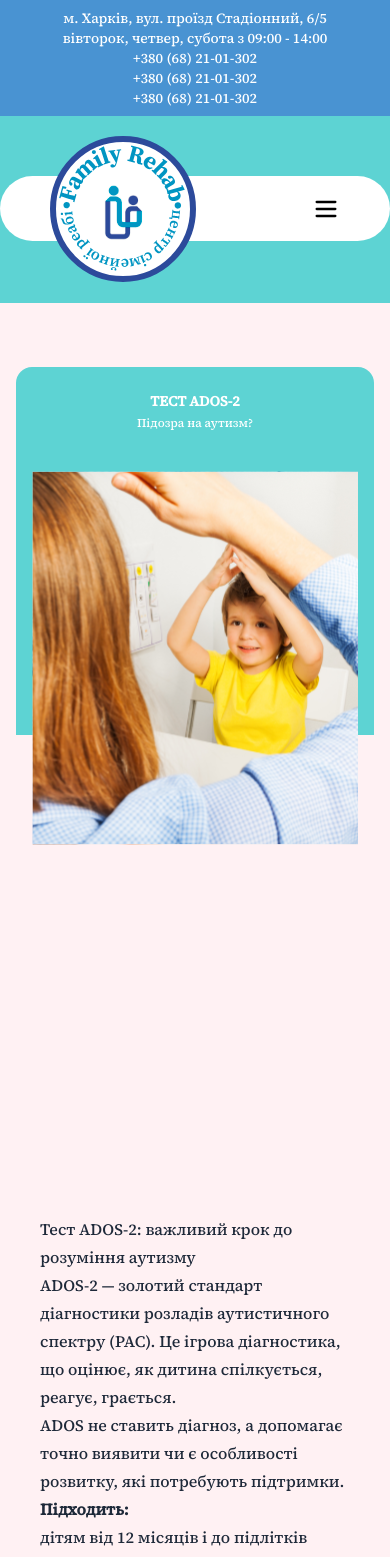
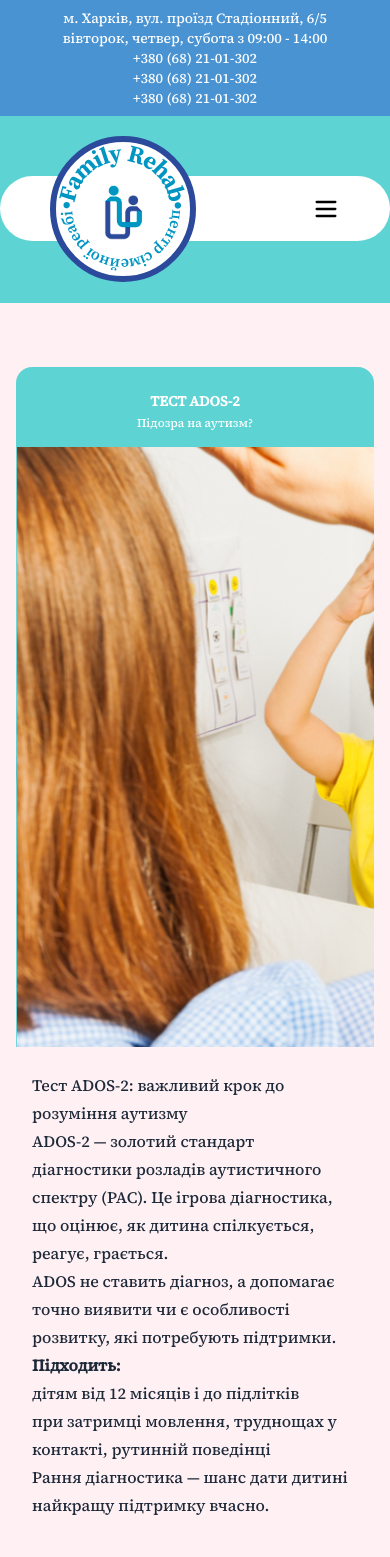
Before and after one commit to Vasilchenk23/rehab, a Next.js app: page /blog/ados-test in a window 390 px wide. Shown: the top 1557 px of the page. Built offline with nearby package versions, Linux system fonts and the light colour scheme.

Commit message:
fix layout

```diff
--- a/app/blog/[slug]/page.tsx
+++ b/app/blog/[slug]/page.tsx
@@ -1,12 +1,9 @@
 import { posts } from "@/app/data/blog";
 import Image from "next/image";
 
-type BlogPageProps = {
-  params: { slug: string };
-};
-
-export default async function BlogPostPage({ params }: BlogPageProps) {
-  const post = posts.find((p) => p.slug === params.slug);
+export default async function BlogPostPage({ params }: { params: Promise<{ slug: string }> }) {
+  const { slug } = await params;
+  const post = posts.find((p) => p.slug === slug);
 
   if (!post) {
     return <p className="text-center text-red-500">Пост не знайдено</p>;
@@ -14,30 +11,33 @@ export default async function BlogPostPage({ params }: BlogPageProps) {
 
   return (
     <main className="bg-[#FFF1F3] py-16 px-4 min-h-screen">
-      <div className="max-w-[630px] mx-auto rounded-t-xl overflow-hidden ">
+      <div className="max-w-[630px] mx-auto rounded-t-xl overflow-hidden">
         <div
-          className="relative py-6 px-4"
+          className="relative"
           style={{
             backgroundColor: post.labelColor || "#5DD3D3",
             borderTopLeftRadius: "1rem",
             borderTopRightRadius: "1rem",
           }}
         >
-          <div className="text-white text-center text-sm font-bold uppercase px-4 pb-3 min-h-[80px]">
+          <div className="text-white text-center text-sm font-bold uppercase px-4 pt-6 pb-3 min-h-[80px]">
             <div>{post.label}</div>
             <div className="text-xs normal-case font-medium mt-1">{post.excerpt}</div>
           </div>
-          <div className="relative w-full h-[240px]">
+
+          <div className="relative w-[600px] h-[600px] mx-auto overflow-hidden">
             <Image
               src={post.cover}
               alt={post.title}
-              width={600}
-              height={100}
+              fill
+              className="object-cover"
+              sizes="(max-width: 768px) 100vw, 600px"
             />
           </div>
+
         </div>
         <div
-          className="text-gray-800 leading-7 px-6 pb-10 pt-120 prose prose-li:marker:text-[#5DD3D3]"
+          className="text-gray-800 leading-7 px-4 sm:px-6 pb-10 pt-6 prose prose-li:marker:text-[#5DD3D3]"
           dangerouslySetInnerHTML={{ __html: post.content }}
         />
       </div>
--- a/app/layout.tsx
+++ b/app/layout.tsx
@@ -27,14 +27,14 @@ export const metadata: Metadata = {
     "Харків",
     "Family Rehab",
   ],
-  authors: [{ name: "Family Rehab", url: "https://family-rehab.com.ua" }],
+  authors: [{ name: "Family Rehab", url: "https://rehab-k5qzc47ho-maks-projects-5c427375.vercel.app/" }],
   creator: "Family Rehab",
-  metadataBase: new URL("https://family-rehab.com.ua"),
+  metadataBase: new URL("https://rehab-k5qzc47ho-maks-projects-5c427375.vercel.app/"),
   openGraph: {
     title: "Family Rehab — Центр сімейної реабілітації",
     description:
       "Сімейна підтримка, сучасна діагностика та турбота про здоров’я дітей і дорослих. Дізнайтесь більше про нас.",
-    url: "https://family-rehab.com.ua",
+    url: "https://rehab-k5qzc47ho-maks-projects-5c427375.vercel.app/",
     siteName: "Family Rehab",
     images: [
       {
--- a/package.json
+++ b/package.json
@@ -19,11 +19,11 @@
     "@eslint/eslintrc": "^3",
     "@tailwindcss/postcss": "^4",
     "@types/node": "^20",
-    "@types/react": "^19",
+    "@types/react": "^19.1.2",
     "@types/react-dom": "^19",
     "eslint": "^9",
     "eslint-config-next": "15.3.1",
     "tailwindcss": "^4",
-    "typescript": "^5"
+    "typescript": "^5.8.3"
   }
 }
```
Also changed, not shown: 1 other file (tests, documents, lock files or other folders).
